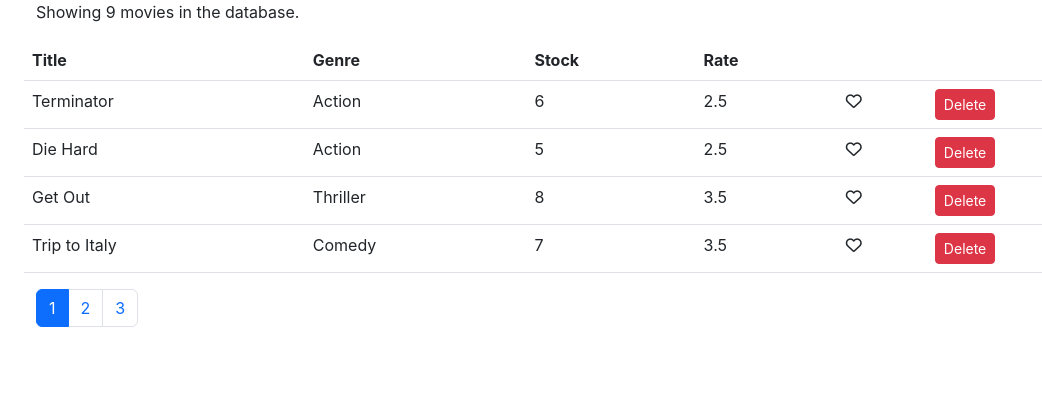
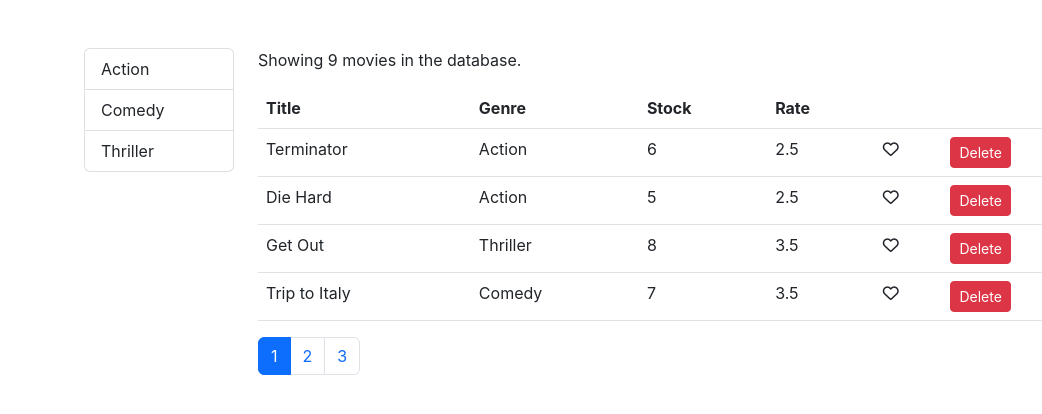
Before and after one commit to Sanganak-Abhiyanta/LearnReact, a React (Create React App) app in the folder vidly/: page / in a window 1280 px wide. Shown: the top 414 px of the page, without its empty margins (46-1088 px from the left). Built offline with nearby package versions, Linux system fonts and the light colour scheme.

Commit message:
trying to implement ListGroup and sorting .

```diff
--- a/vidly/src/components/common/ListGourp.jsx
+++ b/vidly/src/components/common/ListGourp.jsx
@@ -1,7 +1,27 @@
-import React from 'react'
+import React from "react";
 
-export default function ListGourp() {
+export default function ListGourp(props) {
+  const { items, textProperty, valueProperty, onItemSelect } = props;
+
   return (
-    <></>
-  )
+    <>
+      <ul className="list-group">
+        {items.map((item) => (
+          <li
+            onClick={() => onItemSelect(item)}
+            key={item[valueProperty]}
+            className="list-group-item"
+          >
+            {item[textProperty]}
+          </li>
+        ))}
+      </ul>
+    </>
+  );
 }
+
+// instead of passing props we can use default props.
+ListGourp.defaultProps = {
+  textProperty: "name",
+  valueProperty: "_id",
+};
--- a/vidly/src/components/movies.jsx
+++ b/vidly/src/components/movies.jsx
@@ -7,15 +7,15 @@ import ListGourp from "./common/ListGourp";
 import { getGenres } from "../services/fakeGenreService";
 export default class Movies extends Component {
   state = {
-    movies:[],
-    genres:[],
+    movies: [],
+    genres: [],
     currentPage: 1,
     pageSize: 4,
   };
   // ================> ComponentDidmount <================
-componentDidMount(){
-  this.setState({movies:getMovies(),genres:getGenres()})
-}
+  componentDidMount() {
+    this.setState({ movies: getMovies(), genres: getGenres() });
+  }
   // ==================================================> HandleDelete<===================================================
   hanleDelete = (movie) => {
     const movies = this.state.movies.filter((m) => m._id !== movie._id);
@@ -36,9 +36,9 @@ componentDidMount(){
   };
 
   // ===================> HandleGenresSelect <=============
-  handleGenresSelect= (genres)=>{
-    console.log(genres);
-  }
+  handleGenresSelect = (genres) => {
+    this.setState({selectedGenre:genres});
+  };
 
   render() {
     const { length: count } = this.state.movies;
@@ -48,12 +48,16 @@ componentDidMount(){
     if (count === 0) return <h1>There are no movies in the Database</h1>;
     const movies = Paginate(allMovies, currentPage, pageSize);
     return (
-      <>
+      <div className="m-5">
         <div className="row">
-          <div className="row-2">
-          <ListGourp item= {this.state.genres} onItemSelect={this.handleGenresSelect} />
+          <div className="col-2">
+            <ListGourp
+              items={this.state.genres}
+              onItemSelect={this.handleGenresSelect}
+              selectedItems={this.state.selectedGenre}
+            />
           </div>
-          <div className="row">
+          <div className="col">
             {" "}
             <p>Showing {count} movies in the database.</p>
             <table className="table">
@@ -102,7 +106,7 @@ componentDidMount(){
             />
           </div>
         </div>
-      </>
+      </div>
     );
   }
 }
```
